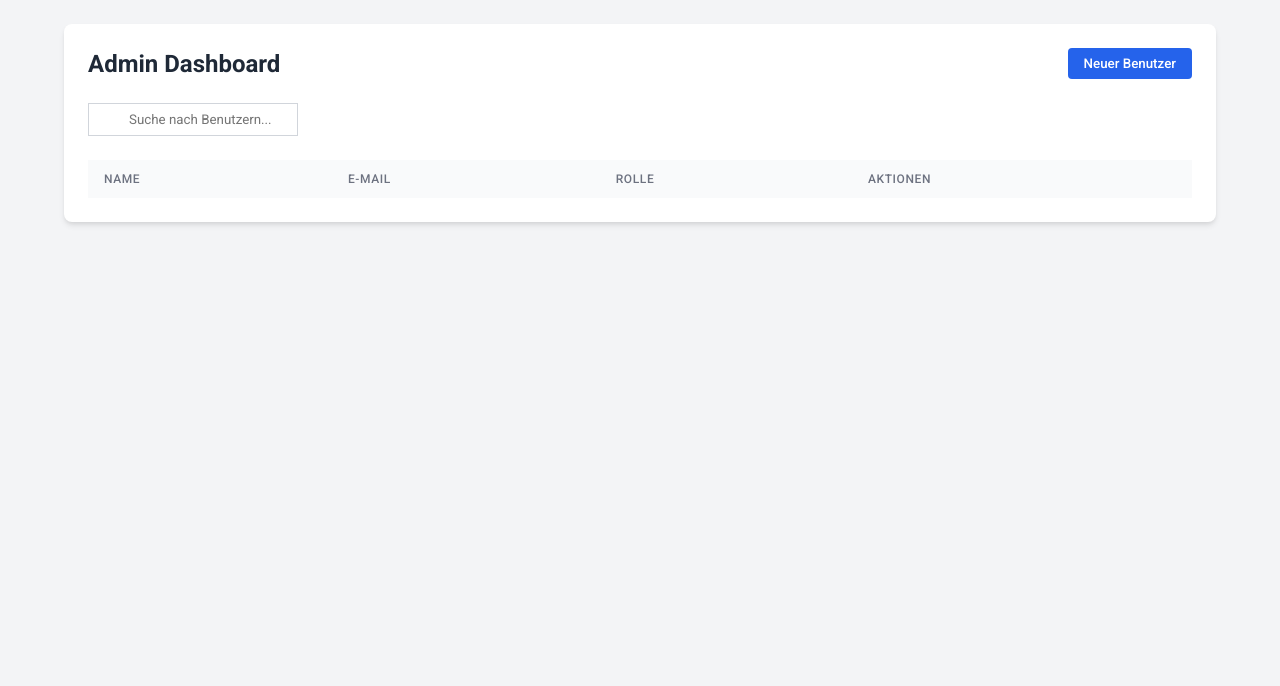
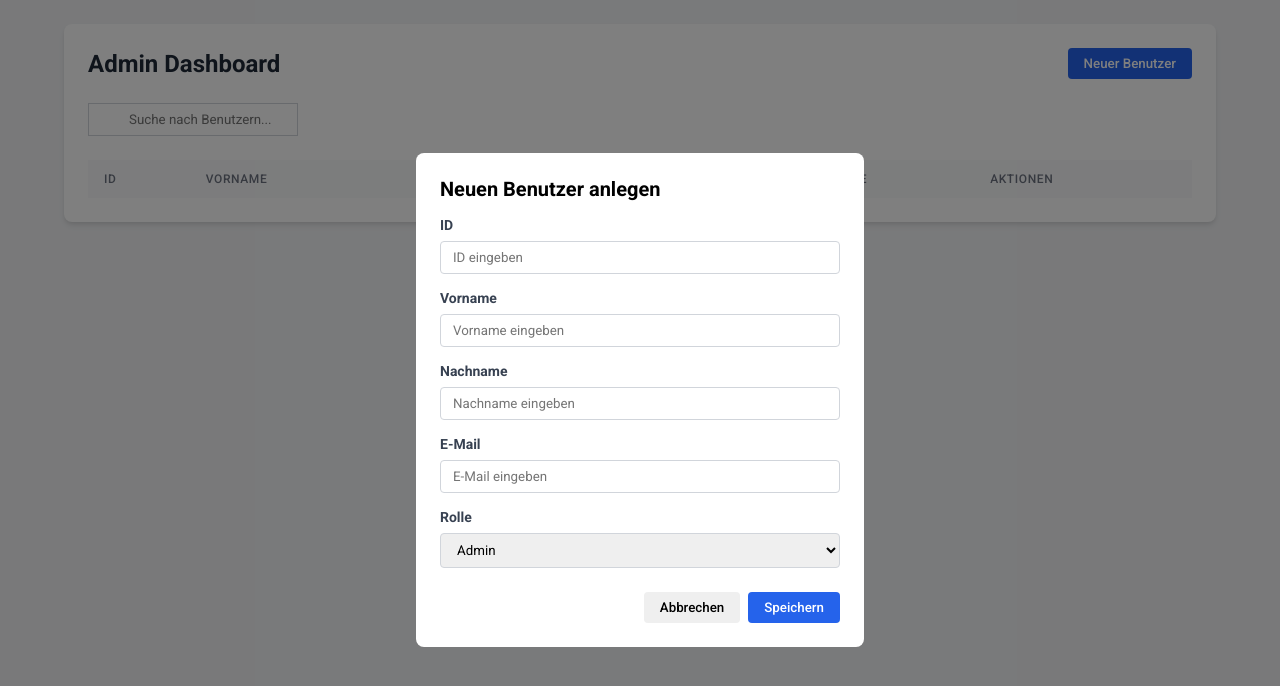
Before and after one commit to nilsmenge/Inventarisierungstool, a React (Vite) app in the folder frontend/: page / in a window 1280 px wide. Both pictures are taken after a click on the button "Neuer Benutzer". Shown: the top 686 px of the page. Built offline with nearby package versions, Linux system fonts and the light colour scheme.

Commit message:
initial commit

```diff
--- a/frontend/src/Components/Dashboard/Dashboard.css
+++ b/frontend/src/Components/Dashboard/Dashboard.css
@@ -39,13 +39,13 @@
     transition: background-color 0.2s;
 }
 
-#btn-newuser{
+#btn-blue{
     background-color: #2563eb;
     color: #ffffff;
     border: none;
 }
 
-#btn-newuser:hover{
+#btn-blue:hover{
     background-color: #1d4ed8;
     cursor: pointer;
 }
@@ -86,3 +86,61 @@
     letter-spacing: 0.05em;
     color: #6d7280;
 }
+
+.modal-overlay{
+    position: fixed;
+    inset: 0;
+    background-color: rgba(0, 0, 0, 0.5);
+    display: flex;
+    align-items: center;
+    justify-content: center;
+}
+
+.modal{
+    background-color: #ffffff;
+    border-radius: 0.5rem;
+    padding: 1.5rem;
+    width: 100%;
+    max-width: 28rem;
+}
+
+.modal-title{
+    font-size: 1.25rem;
+    font-weight: 700;
+    margin-bottom: 1rem;
+}
+
+.form-group{
+    margin-bottom: 1rem;
+}
+
+.form-label{
+    display: block;
+    color: #374151;
+    font-size: 0.875rem;
+    font-weight: 700;
+    margin-bottom: 0.5rem;
+}
+
+.form-input,
+.form-select{
+    border: 1px solid #d1d5db;
+    border-radius: 0.25rem;
+    padding: 0.5rem 0.75rem;
+    width: 100%;
+}
+
+.modal-footer{
+    display: flex;
+    justify-content: flex-end;
+    margin-top: 1.5rem;
+}
+
+.modal-footer .btn:not(:last-child){
+    margin-right: 0.5rem;
+}
+
+#btn-cancel{
+    cursor: pointer;
+    border: none;
+}
--- a/frontend/src/Components/Dashboard/Dashboard.jsx
+++ b/frontend/src/Components/Dashboard/Dashboard.jsx
@@ -3,7 +3,9 @@ import { useState } from "react";
 import './Dashboard.css'
 import { Icon, Search, Plus, Trash, Edit, Check, X } from 'lucide-react';
 
-const Dashboard = () => {;
+const Dashboard = () => {
+
+    const [ isModalOpen, setIsModalOpen ] = useState(false);
 
 
     return (
@@ -12,7 +14,11 @@ const Dashboard = () => {;
                 <div className="dashboard-card">
                     <div className="dashboard-header">
                         <h1 className="dashboard-title"> Admin Dashboard</h1>
-                        <button className="btn" id="btn-newuser">Neuer Benutzer</button>
+                        <button
+                            onClick={() => setIsModalOpen(true)}
+                            className="btn" id="btn-blue"
+                        >
+                            Neuer Benutzer</button>
                     </div>
 
                     <div className="search-container">
@@ -27,7 +33,9 @@ const Dashboard = () => {;
                         <table className="table">
                             <thead>
                                 <tr>
-                                    <th>Name</th>
+                                    <th>ID</th>
+                                    <th>Vorname</th>
+                                    <th>Nachname</th>
                                     <th>E-Mail</th>
                                     <th>Rolle</th>
                                     <th>Aktionen</th>
@@ -38,8 +46,90 @@ const Dashboard = () => {;
                     </div>
                 </div>
             </div>
+
+            {isModalOpen && (
+                <div className="modal-overlay">
+                    <div className="modal">
+                        <h2 className="modal-title">Neuen Benutzer anlegen</h2>
+
+                        <div className="form-group">
+                            <label className="form-label">ID</label>
+                            <input
+                                type="text"
+                                name="id"
+                                className="form-input"
+                                placeholder="ID eingeben"
+                                required
+                            />
+                        </div>
+
+                        <div className="form-group">
+                            <label className="form-label">Vorname</label>
+                            <input
+                                type="text"
+                                name="vorname"
+                                className="form-input"
+                                placeholder="Vorname eingeben"
+                                required
+                            />
+                        </div>
+
+                        <div className="form-group">
+                            <label className="form-label">Nachname</label>
+                            <input
+                                type="text"
+                                name="nachname"
+                                className="form-input"
+                                placeholder="Nachname eingeben"
+                                required
+                            />
+                        </div>
+
+                        <div className="form-group">
+                            <label className="form-label">E-Mail</label>
+                            <input
+                                type="text"
+                                name="email"
+                                className="form-input"
+                                placeholder="E-Mail eingeben"
+                                required
+                            />
+                        </div>
+
+                        <div className="form-group">
+                            <label className="form-label">Rolle</label>
+                            <select
+                                name="rolle"
+                                className="form-select"
+                            >
+                                <option value="Admin">Admin</option>
+                                <option value="Moderator">Moderator</option>
+                                <option value="Benutzer">Benutzer</option>
+                            </select>
+                        </div>
+
+                        <div className="modal-footer">
+                            <button
+                                onClick={() => setIsModalOpen(false)}
+                                className="btn"
+                                id="btn-cancel"
+                            >
+                                Abbrechen
+                            </button>
+                            <button
+                                className="btn"
+                                id="btn-blue"
+                            >
+                                Speichern
+                            </button>
+                        </div>
+                    </div>
+                </div>
+            )}
+
         </div>
+
+
     )
   }
-  /*<Icon iconNode={Plus} size={16} className="icon" />*/
   export default Dashboard
```
